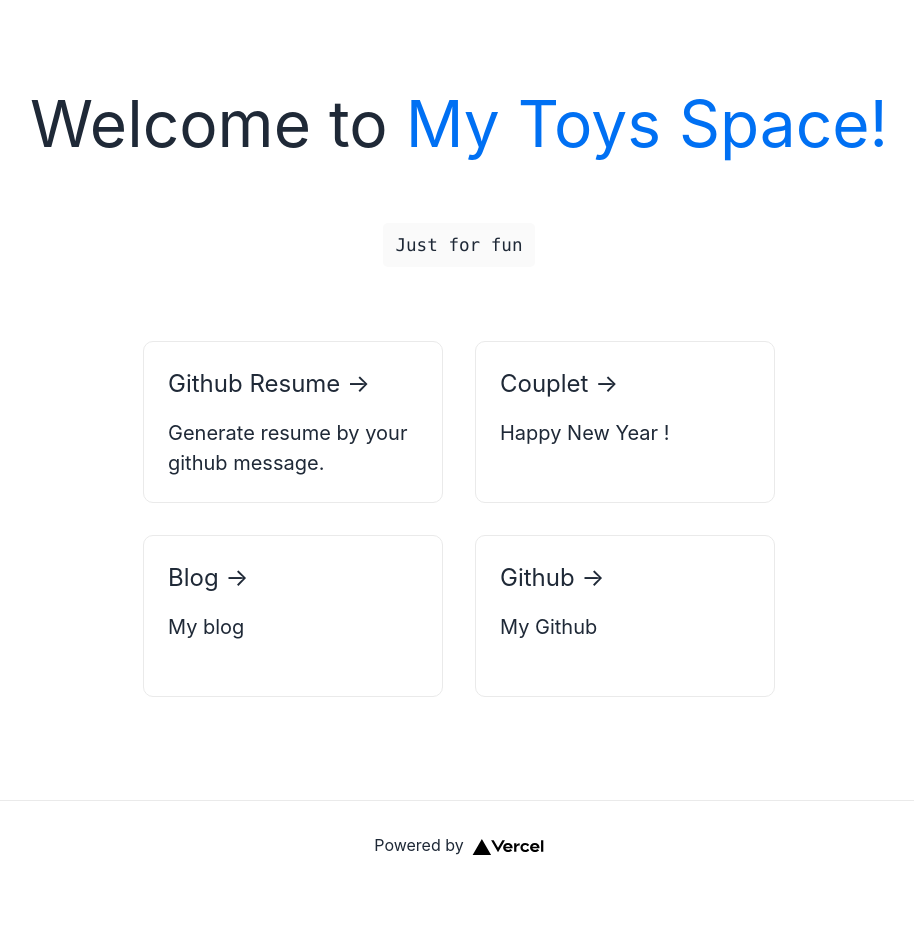
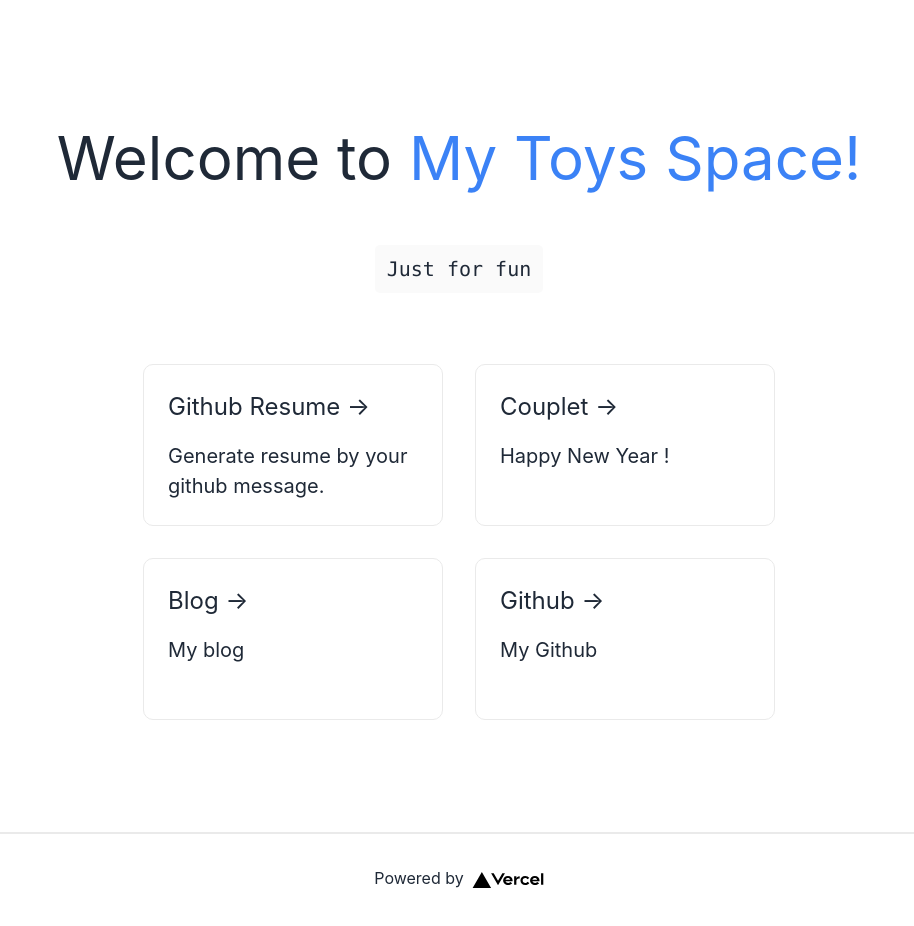
Before and after one commit to SHUAXINDIARY/Toys, a Next.js app: page / in a window 1280 px wide. Shown: the top 926 px of the page, without its empty margins (181-1095 px from the left). Before the commit the page ends 889 px from the top, so only its background shows below. Built offline with nearby package versions, Linux system fonts and the light colour scheme.

Commit message:
style: home css

```diff
--- a/pages/index.tsx
+++ b/pages/index.tsx
@@ -34,44 +34,40 @@ const HomeCard = ({ title, desc, url, openNewTag = true }: HomeCardProps) => {
 
 const Home: NextPage = () => {
   return (
-    <div className={styles.container}>
+    <div className="py-8 px-8">
       <Head>
         <title>Toys</title>
         <meta name="description" content="Generated by create next app" />
         <link rel="icon" href="/favicon.ico" />
       </Head>
 
-      <main className={styles.main}>
-        <h1 className={styles.title}>
-          Welcome to{" "}
-          <a
-            href="https:/blog.shuaxindiary.cn"
-            target="_blank"
-            rel="noreferrer"
-          >
-            My Toys Space!
-          </a>
+      <main className="min-h-screen py-16 px-0 flex-1 flex flex-col justify-center items-center">
+        <h1 className="text-center m-0 text-6xl">
+          Welcome to <span className="text-blue-500">My Toys Space!</span>
         </h1>
 
-        <p className={styles.description}>
-          <code className={styles.code}>Just for fun</code>
+        <p className="text-center my-16 mx-0 text-2xl">
+          <code className="bg-[#fafafa] rounded-[5px] p-3 text-xl font-next">
+            Just for fun
+          </code>
         </p>
 
-        <div className={styles.grid}>
+        <div className="flex items-center justify-center flex-wrap max-w-[800px]">
           {CardDataList.map((item) => {
             return <HomeCard key={item.url} {...item} />;
           })}
         </div>
       </main>
 
-      <footer className={styles.footer}>
+      <footer className="flex flex-1 py-8 px-0 border-t-2 border-solid border-[#eaeaea] justify-center items-center">
         <a
           href="https://vercel.com?utm_source=create-next-app&utm_medium=default-template&utm_campaign=create-next-app"
           target="_blank"
           rel="noopener noreferrer"
+          className="flex justify-center items-center grow"
         >
           Powered by{" "}
-          <span className={styles.logo}>
+          <span className="h-4 ml-2">
             <Image src="/vercel.svg" alt="Vercel Logo" width={72} height={16} />
           </span>
         </a>
--- a/styles/Home.module.css
+++ b/styles/Home.module.css
@@ -1,77 +1,3 @@
-.container {
-  padding: 0 2rem;
-}
-
-.main {
-  min-height: 100vh;
-  padding: 4rem 0;
-  flex: 1;
-  display: flex;
-  flex-direction: column;
-  justify-content: center;
-  align-items: center;
-}
-
-.footer {
-  display: flex;
-  flex: 1;
-  padding: 2rem 0;
-  border-top: 1px solid #eaeaea;
-  justify-content: center;
-  align-items: center;
-}
-
-.footer a {
-  display: flex;
-  justify-content: center;
-  align-items: center;
-  flex-grow: 1;
-}
-
-.title a {
-  color: #0070f3;
-  text-decoration: none;
-}
-
-.title a:hover,
-.title a:focus,
-.title a:active {
-  text-decoration: underline;
-}
-
-.title {
-  margin: 0;
-  line-height: 1.15;
-  font-size: 4rem;
-}
-
-.title,
-.description {
-  text-align: center;
-}
-
-.description {
-  margin: 4rem 0;
-  line-height: 1.5;
-  font-size: 1.5rem;
-}
-
-.code {
-  background: #fafafa;
-  border-radius: 5px;
-  padding: 0.75rem;
-  font-size: 1.1rem;
-  font-family: Menlo, Monaco, Lucida Console, Liberation Mono, DejaVu Sans Mono,
-    Bitstream Vera Sans Mono, Courier New, monospace;
-}
-
-.grid {
-  display: flex;
-  align-items: center;
-  justify-content: center;
-  flex-wrap: wrap;
-  max-width: 800px;
-}
 
 .card {
   min-height: 162px;
@@ -106,11 +32,6 @@
   line-height: 1.5;
 }
 
-.logo {
-  height: 1em;
-  margin-left: 0.5rem;
-}
-
 @media (max-width: 600px) {
   .grid {
     width: 100%;
--- a/tailwind.config.js
+++ b/tailwind.config.js
@@ -6,6 +6,18 @@ module.exports = {
     "./layouts/**/*.{js,ts,jsx,tsx}",
   ],
   theme: {
+    fontFamily: {
+      next: [
+        "Menlo",
+        "Monaco",
+        "Lucida Console",
+        "Liberation Mono",
+        "DejaVu Sans Mono",
+        "Bitstream Vera Sans Mono",
+        "Courier New",
+        "monospace",
+      ],
+    },
     extend: {},
   },
   plugins: [require("daisyui")],
```
